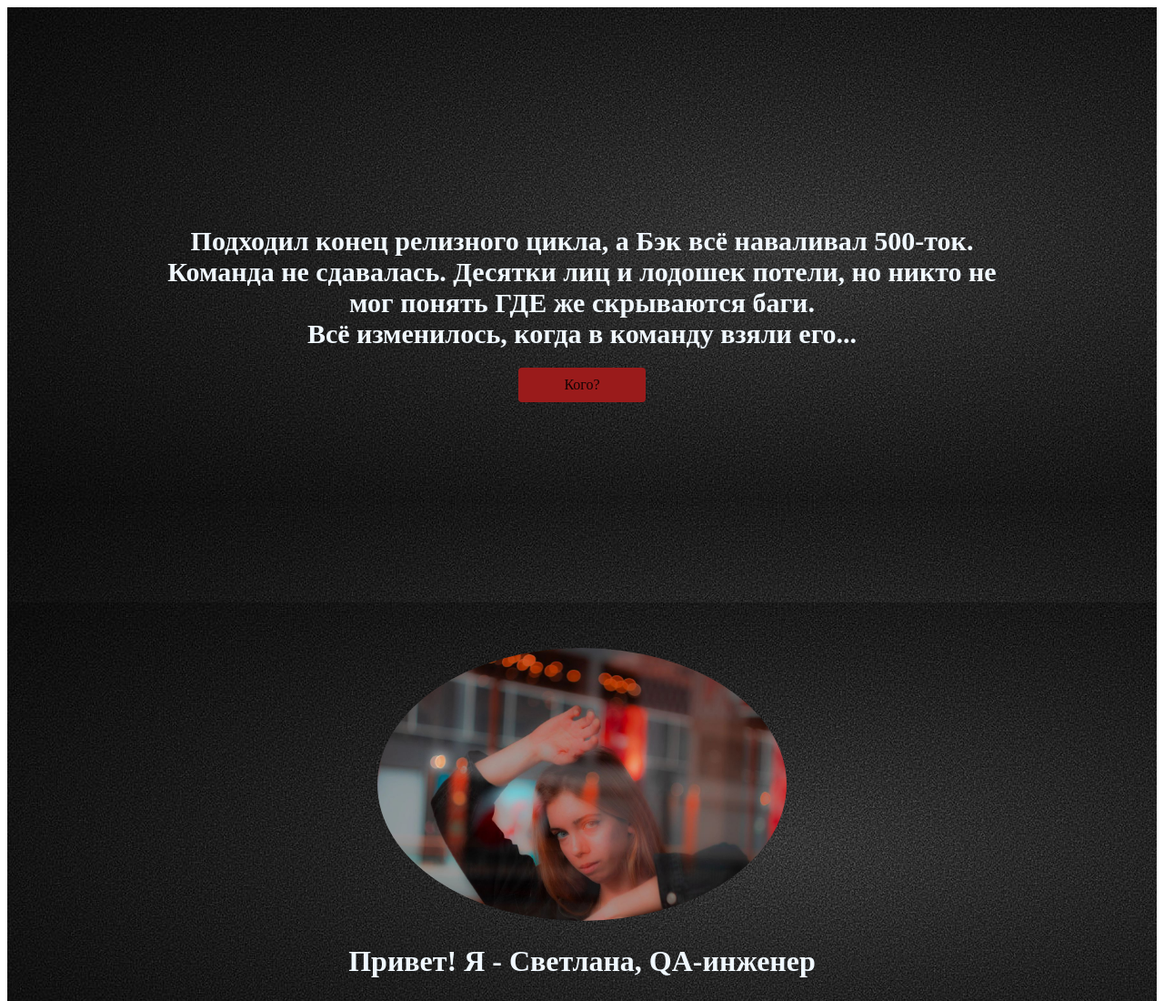
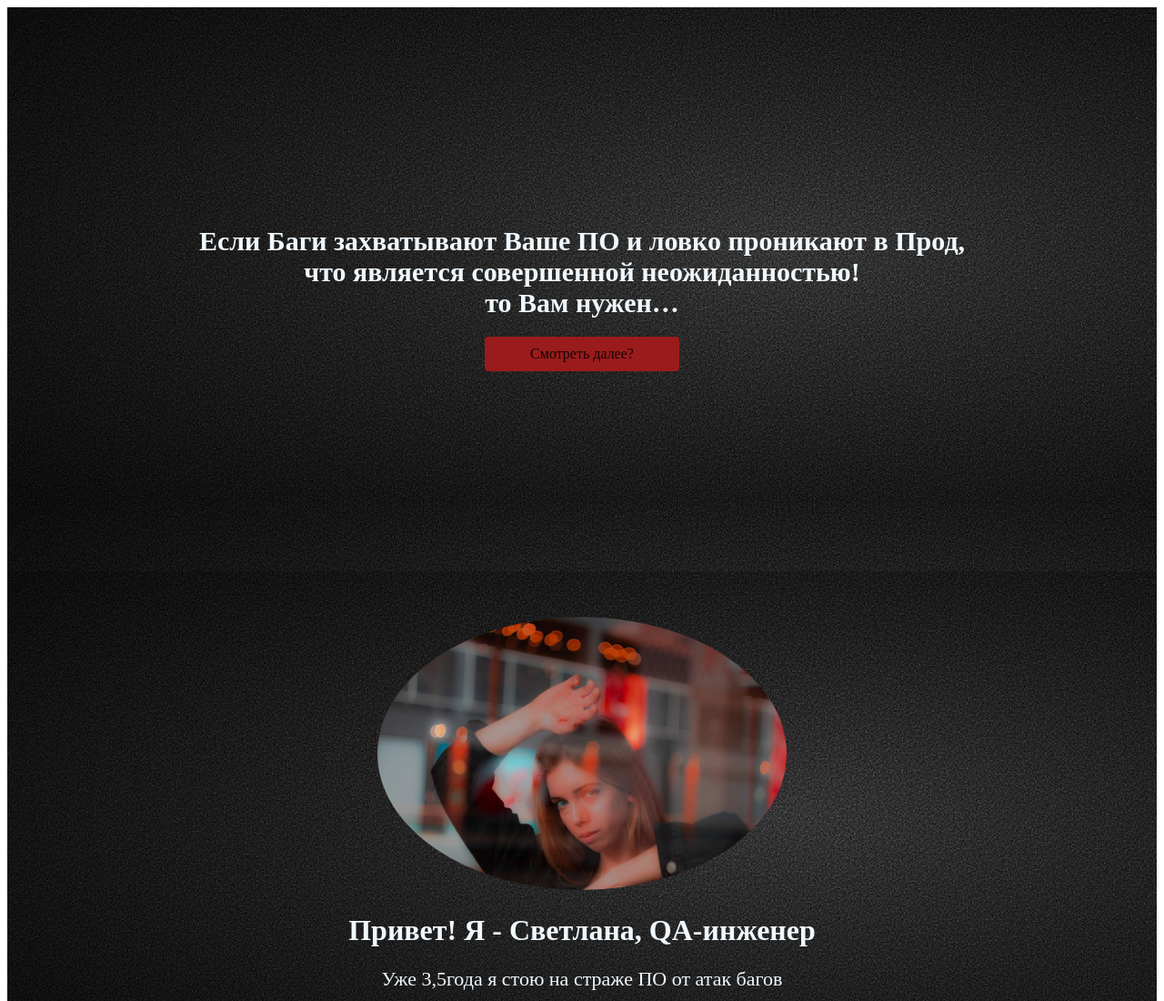
Before and after one commit to Svetlana-test/CV, a plain HTML site: page index.html in a window 1280 px wide. Shown: the top 1100 px of the page at 91% size. Drawn offline with Linux system fonts and the light colour scheme.

Commit message:
Add files via upload

```diff
--- a/index.html
+++ b/index.html
@@ -11,8 +11,8 @@
 
 <body>
     <div class="vstuplenie">
-          <h1 class="vs"> Подходил конец релизного цикла, а Бэк всё наваливал 500-ток. <br> Команда не сдавалась. Десятки лиц и лодошек потели, но никто не мог понять ГДЕ же скрываются баги.<br> Всё изменилось, когда в команду взяли его...<br> </h1>
-          <a class="button" href="#IM">Кого?
+          <h1 class="vs"> Если Баги захватывают Ваше ПО и ловко проникают в Прод, <br> что является совершенной неожиданностью!<br> то Вам нужен… </h1>
+          <a class="button" href="#IM">Смотреть далее?
           </a>
     </div>
 
```
